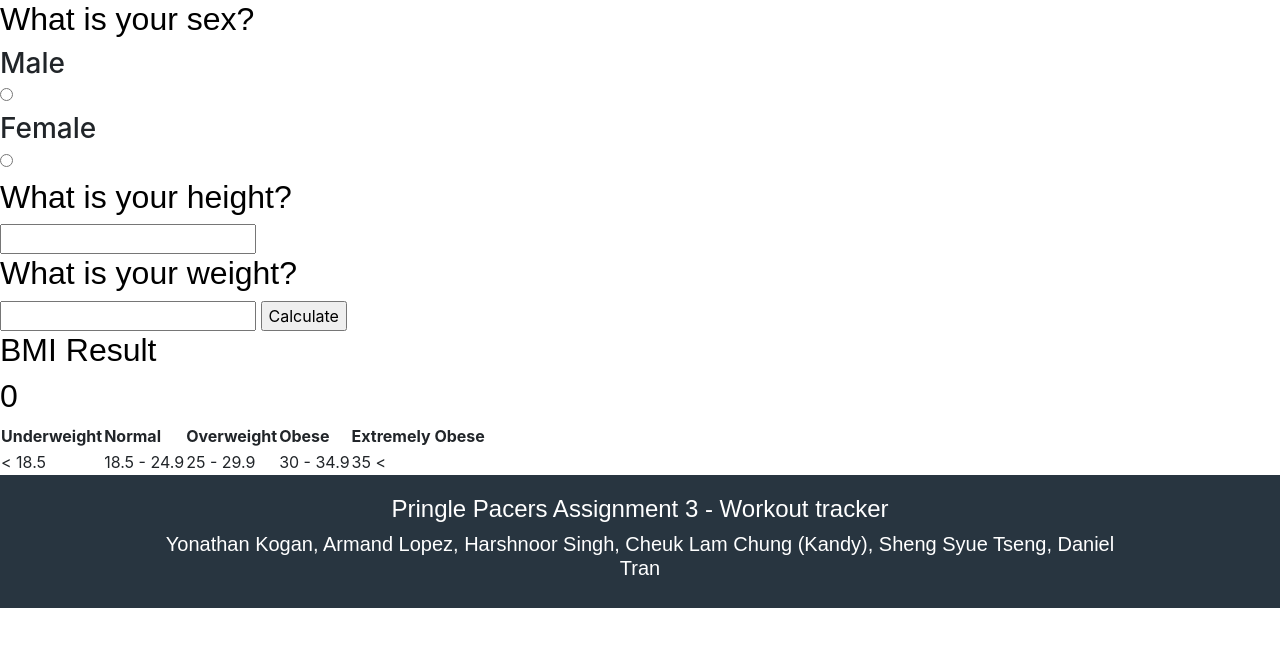
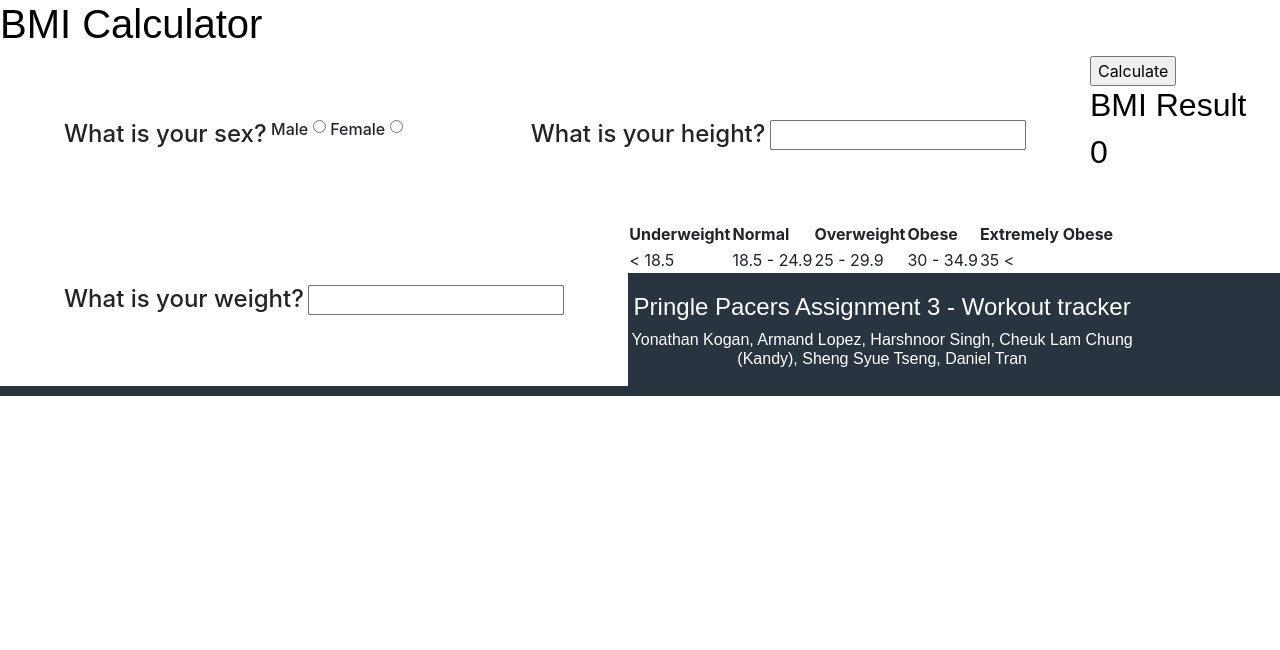
Before and after one commit to Harshnoor-Singh-34/Pringle-Pacers-Workout-Tracker, a Flask app: page /bmi in a window 1280 px wide. Shown: the part 150-800 px from the top of the page. Run offline with Flask 2, Linux system fonts and the light colour scheme; the visitor is signed in with stand-in values (Sample User, id 1); data that the repository does not hold is empty; some libraries are stand-ins or nearby versions.

Commit message:
bmi unfinish

```diff
--- a/static/css/style.css
+++ b/static/css/style.css
@@ -452,3 +452,9 @@ h2{
 .worklist{
     margin-left: 10px;
 }
+
+.bmi-sex{
+    background-color: #ffffff;
+    padding: 5%;
+    float: left;
+}
--- a/templates/bmi.html
+++ b/templates/bmi.html
@@ -33,42 +33,48 @@
 
     <div>
         <form action="bmi" method="post">
+            <h1>BMI Calculator</h1>
             {% if session['user'] %}
-            <h2>What is your sex?</h2>
-            <h3>Male</h3>
+            <div class="bmi-sex">
+                <h4 style="display: inline-block">What is your sex?</h4>
+                <h6 style="display: inline-block">Male</h6>
                     {% if data[2] == "M" %}
                     <input type="radio" name="sex" value="M" checked required>
                     {% else %}
                     <input type="radio" name="sex" value="M" required>
                     {% endif %}
-
-            <h3>Female</h3>
+                <h6 style="display: inline-block">Female</h6>
                     {% if data[2] == "F" %}
                     <input type="radio" name="sex" value="F"  checked reqired>
                     {% else %}
                     <input type="radio" name="sex" value="F" reqired>
                     {% endif %}
+            </div>
 
-            <h2>What is your height?</h2>
+            <div class="bmi-sex">
+                <h4 style="display: inline-block">What is your height?</h4>
                     {% if data[0] %}
-                <input type="number" name="height" value="{{ data[0] }}" required>
+                    <input style="display: inline-block" type="number" name="height" value="{{ data[0] }}" required>
                     {% else %}
-                <input type="number" name="height" required>
+                    <input style="display: inline-block" type="number" name="height" required>
                     {% endif %}
+            </div>
 
-            <h2>What is your weight?</h2>
+            <div class="bmi-sex">
+                <h4 style="display: inline-block">What is your weight?</h4>
                     {% if data[1] %}
-                <input type="number" name="weight" value="{{ data[1] }}" required>
+                    <input style="display: inline-block" type="number" name="weight" value="{{ data[1] }}" required>
                     {% else %}
-                <input type="number" name="weight" required>
+                    <input style="display: inline-block" type="number" name="weight" required>
                     {% endif %}
+            </div>
 
 
             {% else %}
             <h2>What is your sex?</h2>
-            <h3>Male</h3>
+            <h4>Male</h4>
             <input type="radio" name="sex" value="M" required>
-            <h3>Female</h3>
+            <h4>Female</h4>
             <input type="radio" name="sex" value="F" reqired>
             <h2>What is your height?</h2>
             <input type="number" name="height" required>
@@ -128,7 +134,7 @@
     <div class="footer">
         <div class="container1">
             <h4>Pringle Pacers Assignment 3 - Workout tracker</h4>
-            <h5>Yonathan Kogan, Armand Lopez, Harshnoor Singh, Cheuk Lam Chung (Kandy), Sheng Syue Tseng, Daniel Tran</h5>
+            <h6>Yonathan Kogan, Armand Lopez, Harshnoor Singh, Cheuk Lam Chung (Kandy), Sheng Syue Tseng, Daniel Tran</h6>
         </div>
     </div>
 
```
Lines whose indentation alone changed are shown as unchanged.
